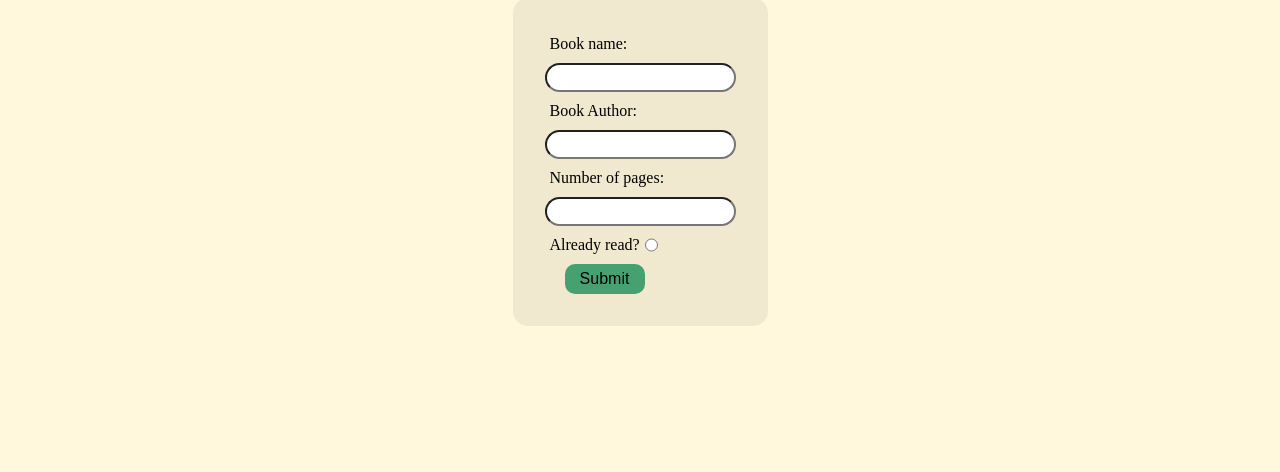
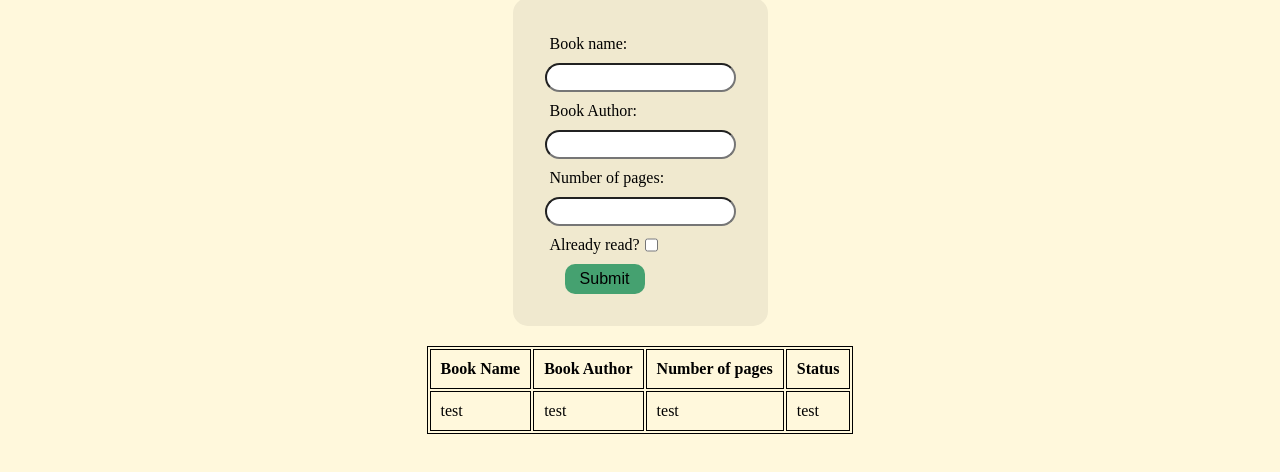
Before and after one commit to PatrikSlat/LibraryLog, a plain HTML site: page index.html in a window 1280 px wide. Shown: the part 142-614 px from the top of the page. Drawn offline with Linux system fonts and the light colour scheme.

Commit message:
Book form data retrival

```diff
--- a/index.html
+++ b/index.html
@@ -20,7 +20,7 @@
     <main>
       <div class="main-content">
         <div class="form-container">
-          <form>
+          <form class="book-form">
             <div>
               <label for="book-name">Book name:</label>
               <input type="text" id="book-name" name="book-name" required>
@@ -35,13 +35,26 @@
             </div>
             <div id="status-container">
               <label for="status">Already read?</label>
-              <input type="radio" id="status">
+              <input type="checkbox" id="status" name="status">
             </div>
               <input type="submit" id="add-Btn">
           </form>
         </div>
         <div class="display-container">
-
+          <table>
+            <tr id="main-row">
+              <th>Book Name</th>
+              <th>Book Author</th>
+              <th>Number of pages</th>
+              <th>Status</th>
+            </tr>
+            <tr>
+              <td>test</td>
+              <td>test</td>
+              <td>test</td>
+              <td>test</td>
+            </tr>
+          </table>
         </div>
       </div>
     </main>
--- a/main.js
+++ b/main.js
@@ -0,0 +1,17 @@
+/* Pseudocode: -> Create book object (objects stored in a array)
+-> Get user data from form -> Create new book object -> display new object */
+
+const bookForm = document.querySelector(".book-form");
+
+bookForm.addEventListener("submit", (e) => {
+    e.preventDefault();
+
+    const bookNameInput = document.querySelector("[name='book-name']").value;
+    const bookAuthorInput = document.querySelector("[name='book-author']").value;
+    const bookPagesInput = document.querySelector("[name='book-pages']").value;
+    const bookStatusCheckbox = document.querySelector("[name='status']");
+
+    const bookStatus = bookStatusCheckbox.checked ? true : false;
+
+    console.log(bookAuthorInput, bookNameInput, bookStatus, bookPagesInput);
+});
--- a/styles.css
+++ b/styles.css
@@ -62,7 +62,7 @@ header{
   width: 20px;
 }
 
-/* main content styling */
+/* main form content styling */
 main{
   height: 85vh;
   width: 100vw;
@@ -114,3 +114,14 @@ form > div > *{
 #add-Btn:active{
   background-color: rgb(51,153,102);
 }
+
+/* main display content styling */
+
+table{
+  border: 1px solid black;
+}
+
+th, td{
+  padding: 10px;
+  border: 1px solid black
+}
```
